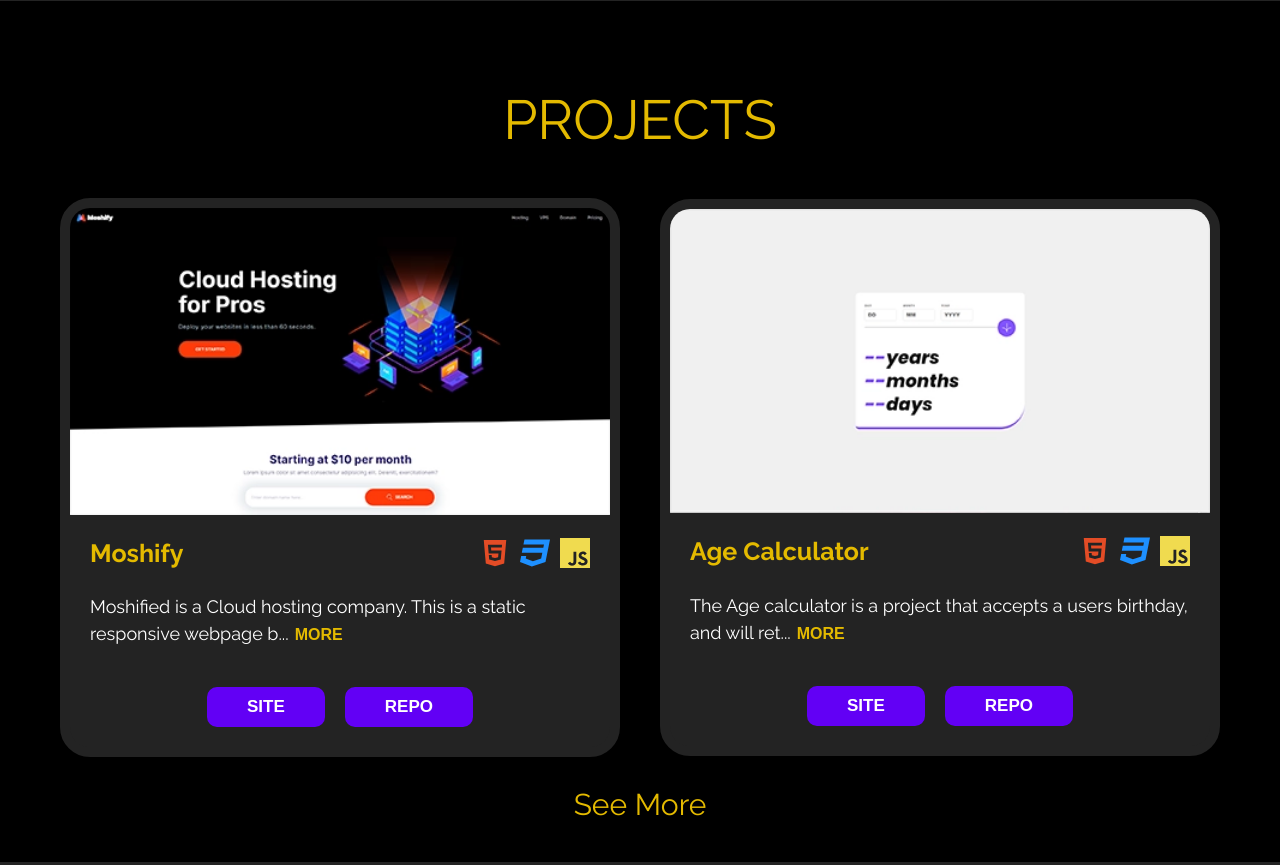
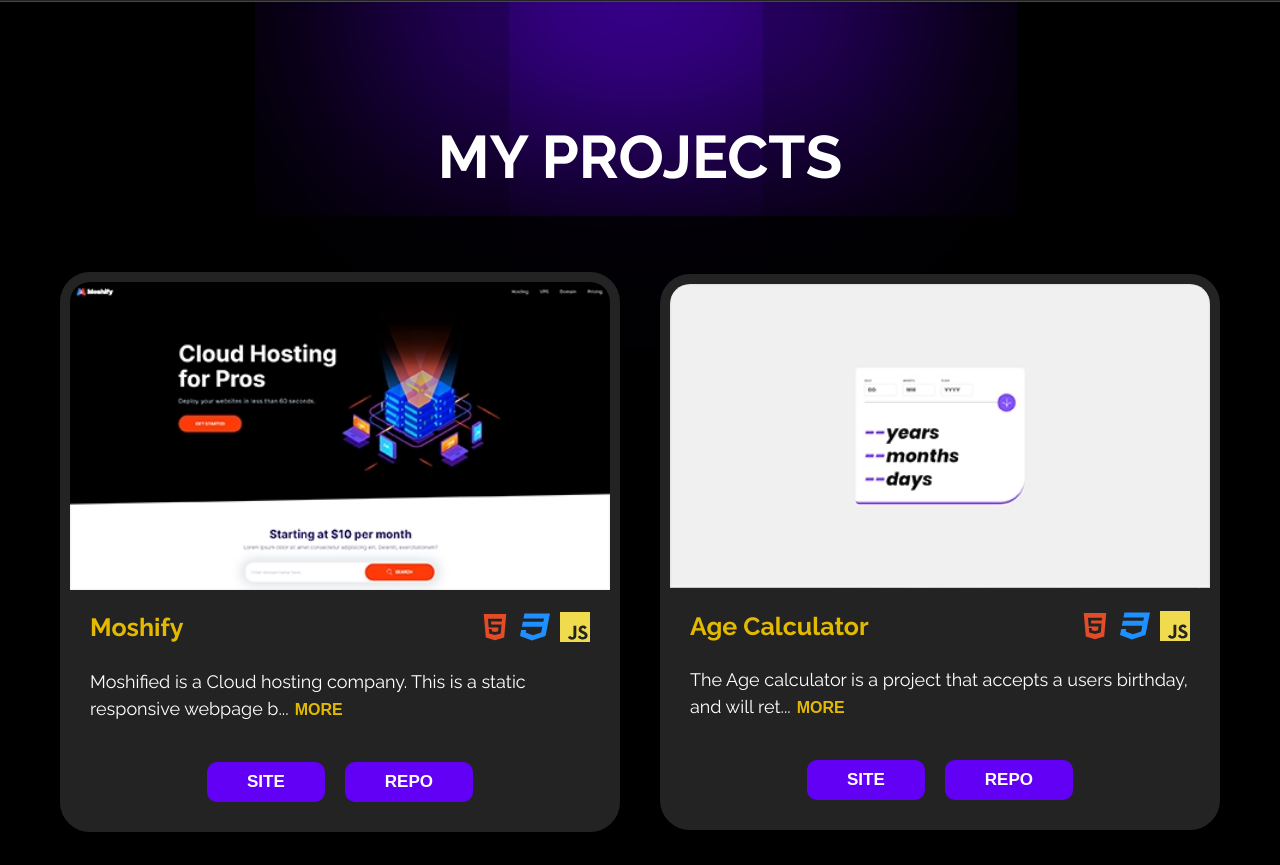
Before and after one commit to im7ven/Justins-Portfolio, a React (Vite) app: page / in a window 1280 px wide. Shown: the part 1055-1920 px from the top of the page. Built offline with nearby package versions, Linux system fonts and the light colour scheme.

Commit message:
Refactor: Project section styles.

```diff
--- a/src/components/Project-section/ProjectBlock.tsx
+++ b/src/components/Project-section/ProjectBlock.tsx
@@ -1,7 +1,7 @@
 import {
   ExpandProjectsBtn,
-  H2,
   ProjectGridWrapper,
+  ProjectSectionHeading,
   ProjectWrapper,
 } from "../../styles/styles-Project-section/styles-ProjectBlock";
 import { ProjectCard } from "./ProjectCard";
@@ -30,7 +30,7 @@ export const ProjectBlock = ({ maxProjects, projects }: Props) => {
   return (
     <>
       <ProjectWrapper>
-        <H2>Projects</H2>
+        <ProjectSectionHeading>My Projects</ProjectSectionHeading>
         <ProjectGridWrapper>
           {visibleProjects.map((project, index) => (
             <ProjectCard key={index} {...project} />
--- a/src/styles/styles-Project-section/styles-ProjectBlock.ts
+++ b/src/styles/styles-Project-section/styles-ProjectBlock.ts
@@ -1,15 +1,28 @@
 import styled from "styled-components";
 import { Grid1By2 } from "../styles-utilities";
-import { highlightText } from "../styles.typograhphy";
+import { heading, highlightText } from "../styles.typograhphy";
 
 export const ProjectWrapper = styled.section`
-  padding: 4rem 6rem;
+  padding: 4rem 6rem 10rem;
   background: #000;
+  position: relative;
+  overflow: hidden;
+  border-top: 1px solid #474747;
+
+  &::before {
+    content: "";
+    position: absolute;
+    top: 0;
+    left: 40%;
+    right: 40%;
+    box-shadow: 0 0 50rem 10rem #6200f5;
+  }
 `;
 
 export const ProjectGridWrapper = styled.div`
   ${Grid1By2}
   max-width: 1600px;
+  position: relative;
   margin: 0 auto;
   @media screen and (min-width: 1350px) {
     grid-template-columns: repeat(3, 1fr);
@@ -17,15 +30,16 @@ export const ProjectGridWrapper = styled.div`
   transition: all 0.6s;
 `;
 
-export const H2 = styled.h2`
+export const ProjectSectionHeading = styled.h2`
   text-align: center;
   font-size: 4rem;
-  text-transform: uppercase;
-  color: #e4ba00;
-  font-weight: 400;
+  position: relative;
+  ${heading}
+  text-transform:uppercase;
+  margin: 8rem 0;
 
   @media screen and (min-width: 768px) {
-    font-size: 5.5rem;
+    font-size: 6rem;
   }
 `;
 
@@ -37,5 +51,5 @@ export const ExpandProjectsBtn = styled.div`
   outline: 0;
   border: 0;
   cursor: pointer;
-  margin-top: 3rem;
+  margin-top: 8rem;
 `;
```
